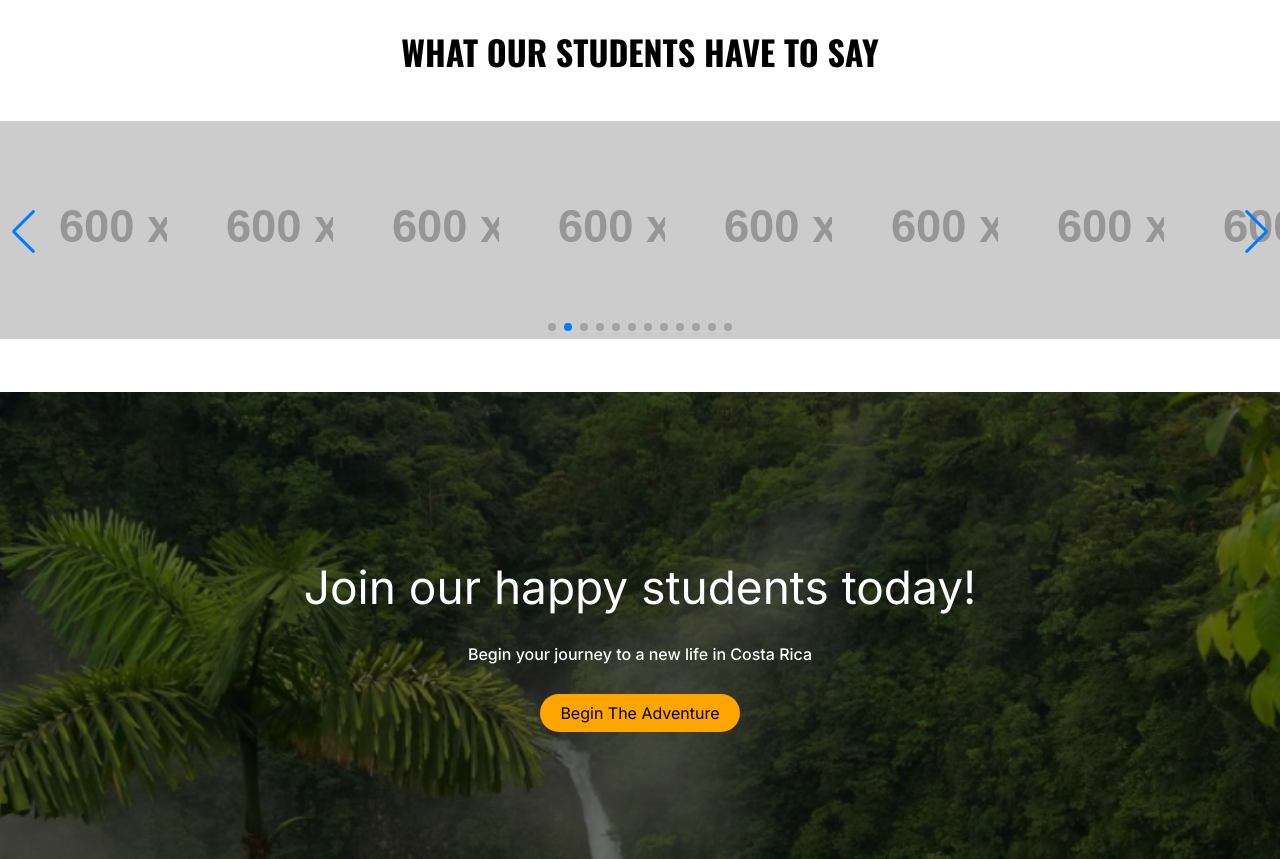
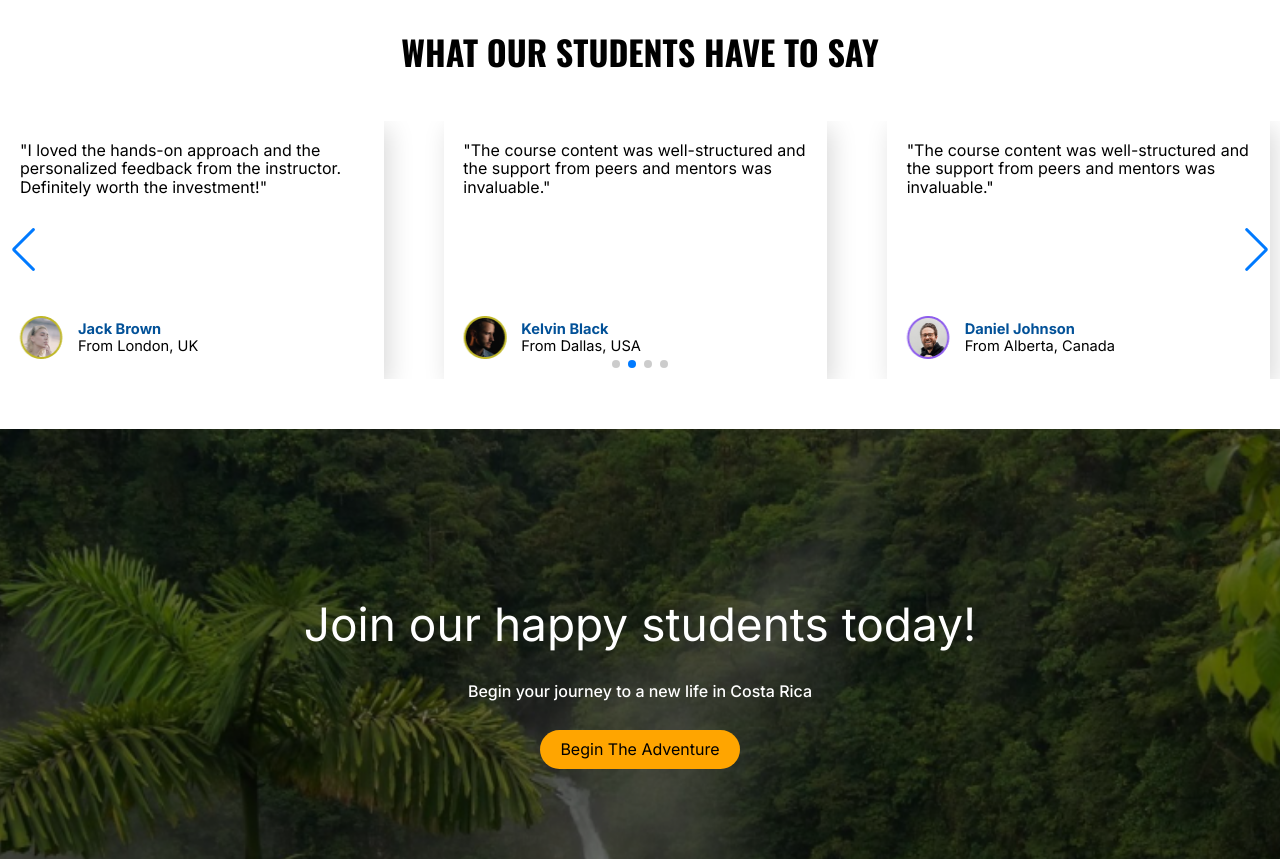
Before and after one commit to BrianKendalBucek/costa-rica-course, a Next.js app in the folder costa-rica-course/: page /about in a window 1280 px wide. Shown: the part 2100-2959 px from the top of the page. Built offline with nearby package versions, Linux system fonts and the light colour scheme.

Commit message:
got the student carousel working in the courses page, but images aren't rendering on the homepage though it's present

```diff
--- /dev/null
+++ b/costa-rica-course/src/components/Carousel.module.scss
@@ -0,0 +1,47 @@
+/* Carousel.module.scss */
+.slideContainer {
+  display: flex;
+  flex-direction: column;
+  align-items: center;
+  justify-content: center;
+  background-color: #f9f9f9;
+  padding: 20px;
+  border-radius: 10px;
+  box-shadow: 0 4px 8px rgba(0, 0, 0, 0.1);
+  max-width: 600px; /* Optional width for the slide container */
+  margin: 0 auto; /* Center the slide container */
+}
+
+.reviewDescription {
+  font-size: 1.1rem;
+  color: #333;
+  margin-bottom: 15px;
+  text-align: center;
+  line-height: 1.4;
+}
+
+.studentData {
+  display: flex;
+  align-items: center;
+  gap: 15px;
+}
+
+.studentInfo {
+  display: flex;
+  flex-direction: column;
+  align-items: flex-start;
+}
+
+.studentInfo h3 {
+  margin: 0;
+  font-size: 1.2rem;
+  font-weight: bold;
+  color: #4caf50;
+}
+
+.studentInfo h4 {
+  margin: 0;
+  font-size: 1rem;
+  font-weight: normal;
+  color: #777;
+}
--- a/costa-rica-course/src/components/Carousel.tsx
+++ b/costa-rica-course/src/components/Carousel.tsx
@@ -1,28 +1,40 @@
-// Carousel.tsx
-import React from 'react';
+"use client";
+
+import React, { ReactNode } from 'react';
 import { Swiper, SwiperSlide } from 'swiper/react';
 import 'swiper/css';
 import 'swiper/css/navigation';
 import 'swiper/css/pagination';
 import 'swiper/css/autoplay';
-import { Navigation, Pagination, Autoplay } from 'swiper/modules'; // Correct import path for modules
+import { Navigation, Pagination, Autoplay } from 'swiper/modules';
 
-const Carousel = ({images}) => {
+interface CarouselProps<T> {
+  data: T[];
+  renderSlide: (item: T) => ReactNode;
+  slidesPerView?: number;
+  spaceBetween?: number;
+}
+
+const Carousel = <T,>({ data, renderSlide, slidesPerView = 1, spaceBetween = 50 }: CarouselProps<T>) => {
+
+  if (data === undefined || !Array.isArray(data) || data.length === 0) {
+    console.error("Data is undefined or empty.");
+    return;
+  }
+
   return (
     <div>
       <Swiper
-        spaceBetween={50}
-        slidesPerView={8}
+        spaceBetween={spaceBetween}
+        slidesPerView={slidesPerView}
         loop={true}
         autoplay={{ delay: 3000 }}
         pagination={{ clickable: true }}
         navigation={true}
-        modules={[Navigation, Pagination, Autoplay]} // Register the necessary Swiper modules
+        modules={[Navigation, Pagination, Autoplay]}
       >
-        {images.map((image, index) => (
-          <SwiperSlide key={index}>
-            <img src={image} alt={`Slide ${index}`} style={{ width: '320px', height: '218px' }} />
-          </SwiperSlide>
+        {data.map((item, index) => (
+          <SwiperSlide key={index}>{renderSlide(item)}</SwiperSlide>
         ))}
       </Swiper>
     </div>
--- /dev/null
+++ b/costa-rica-course/src/components/StudentReview.tsx
@@ -0,0 +1,28 @@
+// StudentReview.tsx
+import React from 'react';
+import styles from './StudentReview.module.scss';
+import Image from 'next/image';
+
+interface StudentReviewProps {
+  image: string;
+  title: string;
+  subtitle: string;
+  description: string;
+}
+
+const StudentReview: React.FC<StudentReviewProps> = ({ image, title, subtitle, description }) => {
+  return (
+    <div className={styles.studentReviews}>
+      <p>&quot;{description}&quot;</p>
+      <div className={styles.studentData}>
+        <Image src={image} alt={title} width={43} height={43} priority />
+        <div className={styles.studentInfo}>
+          <h3>{title}</h3>
+          <h4>{subtitle}</h4>
+        </div>
+      </div>
+    </div>
+  );
+};
+
+export default StudentReview;
--- /dev/null
+++ b/costa-rica-course/src/components/StudentReviewCarousel.tsx
@@ -0,0 +1,34 @@
+"use client";
+
+import React, { useState, useEffect } from 'react';
+import Carousel from './Carousel';
+import { studentReviews } from '@/constants/constants';
+import StudentReview from './StudentReview';
+
+const StudentReviewCarousel: React.FC = () => {
+  const [reviews, setReviews] = useState<typeof studentReviews>([]);
+
+  useEffect(() => {
+    setReviews(studentReviews);
+  }, []);
+
+  if (reviews.length === 0) return <div>Loading reviews...</div>;
+
+  return (
+    <Carousel
+      data={reviews}
+      slidesPerView={3}
+      renderSlide={(review) => (
+        <StudentReview
+          key={review.title}
+          image={review.image}
+          title={review.title}
+          subtitle={review.subtitle}
+          description={review.description}
+        />
+      )}
+    />
+  );
+};
+
+export default StudentReviewCarousel;
--- a/costa-rica-course/src/components/Students.tsx
+++ b/costa-rica-course/src/components/Students.tsx
@@ -1,26 +1,14 @@
-import Carousel from "./Carousel";
+import { Suspense } from "react";
+import StudentReviewCarousel from "./StudentReviewCarousel";
 import styles from "./Students.module.scss";
-
-const images = [
-  "https://via.placeholder.com/600x400?text=Slide+1",
-  "https://via.placeholder.com/600x400?text=Slide+2",
-  "https://via.placeholder.com/600x400?text=Slide+3",
-  "https://via.placeholder.com/600x400?text=Slide+4",
-  "https://via.placeholder.com/600x400?text=Slide+5",
-  "https://via.placeholder.com/600x400?text=Slide+6",
-  "https://via.placeholder.com/600x400?text=Slide+7",
-  "https://via.placeholder.com/600x400?text=Slide+8",
-  "https://via.placeholder.com/600x400?text=Slide+9",
-  "https://via.placeholder.com/600x400?text=Slide+10",
-  "https://via.placeholder.com/600x400?text=Slide+11",
-  "https://via.placeholder.com/600x400?text=Slide+12",
-];
 
 export const Students = () => {
   return (
     <div className={styles.card}>
       <h2>WHAT OUR STUDENTS HAVE TO SAY</h2>
-      <Carousel images={images} />
+      <Suspense fallback={<div>Loading...</div>}>
+        <StudentReviewCarousel />
+      </Suspense>
     </div>
   );
 };
--- a/costa-rica-course/src/constants/constants.ts
+++ b/costa-rica-course/src/constants/constants.ts
@@ -72,27 +72,27 @@ export const steps = [
 
 export const studentReviews = [
   {
-    image: 'https://via.placeholder.com/100x100?text=Student+1',
-    title: 'Jack Brownn',
-    subtitle: 'From London, UKA',
+    image: '/images/Student 1.png',
+    title: 'Zasha Swan',
+    subtitle: 'From Sydney, Australia',
     description: 'This course was really helpful and exceeded my expectations! I highly recommend it to anyone looking to advance their skills.',
   },
   {
-    image: 'https://via.placeholder.com/100x100?text=Student+2',
-    title: 'Zasha Swan',
-    subtitle: 'From Sydney, Australia',
+    image: '/images/Student 2.png',
+    title: 'Jack Brown',
+    subtitle: 'From London, UK',
     description: 'I loved the hands-on approach and the personalized feedback from the instructor. Definitely worth the investment!',
   },
   {
-    image: 'https://via.placeholder.com/100x100?text=Student+3',
+    image: '/images/Student 3.png',
     title: 'Kelvin Black',
     subtitle: 'From Dallas, USA',
     description: 'The course content was well-structured and the support from peers and mentors was invaluable.',
   },
   {
-    image: 'https://via.placeholder.com/100x100?text=Student+3',
+    image: '/images/Student 4.png',
     title: 'Daniel Johnson',
-    subtitle: 'Alberta, Canada',
+    subtitle: 'From Alberta, Canada',
     description: 'The course content was well-structured and the support from peers and mentors was invaluable.',
   },
 ];
```
Also changed, not shown: costa-rica-course/src/app/courses/courses.module.scss (deleted, +0 -7 lines), costa-rica-course/src/app/courses/page.tsx (+5 -8 lines), costa-rica-course/src/components/StudentReviews.tsx (+15 -23 lines), costa-rica-course/src/components/StudentReview.module.scss (renamed from costa-rica-course/src/components/StudentReviews.module.scss).
